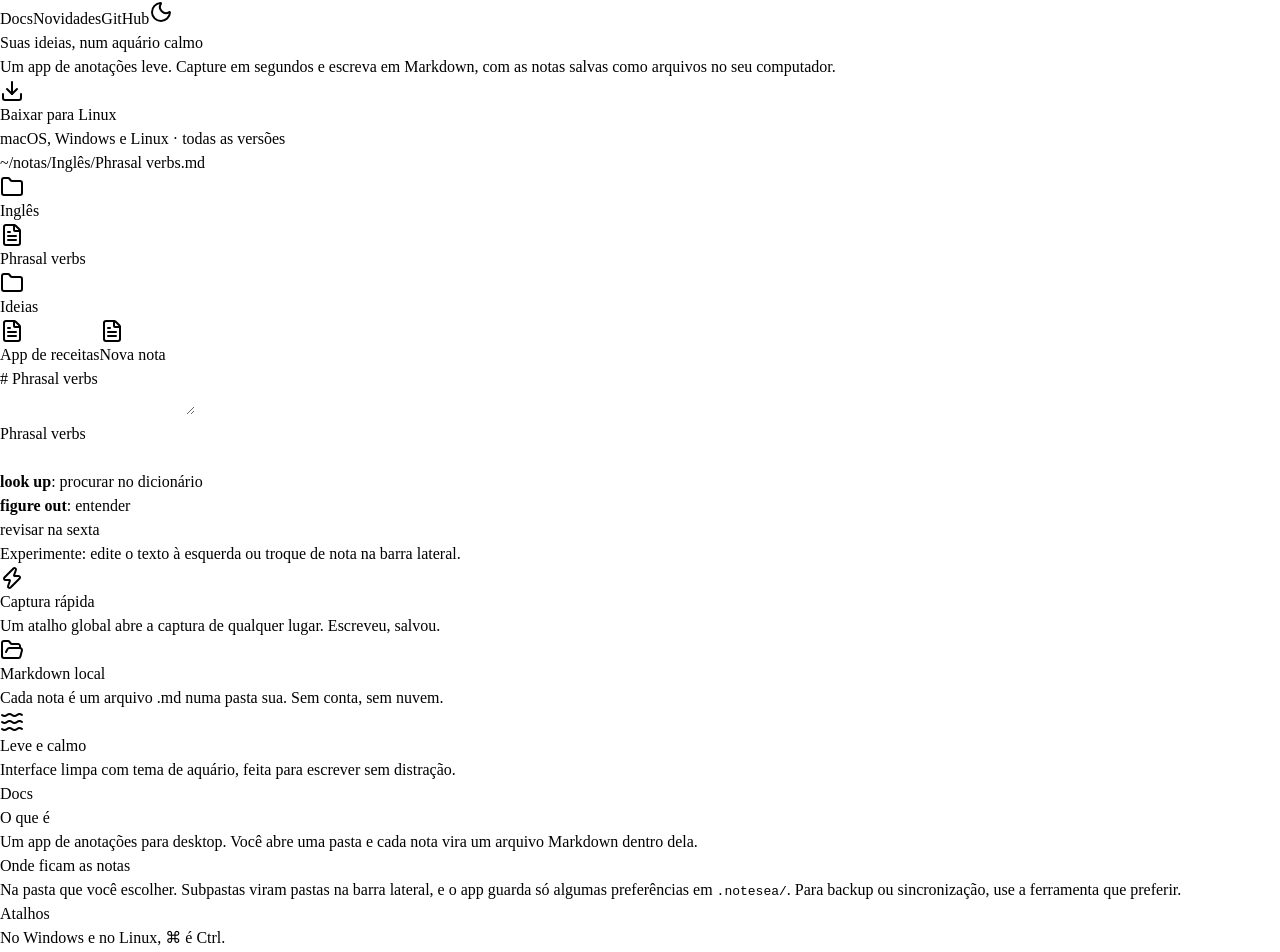
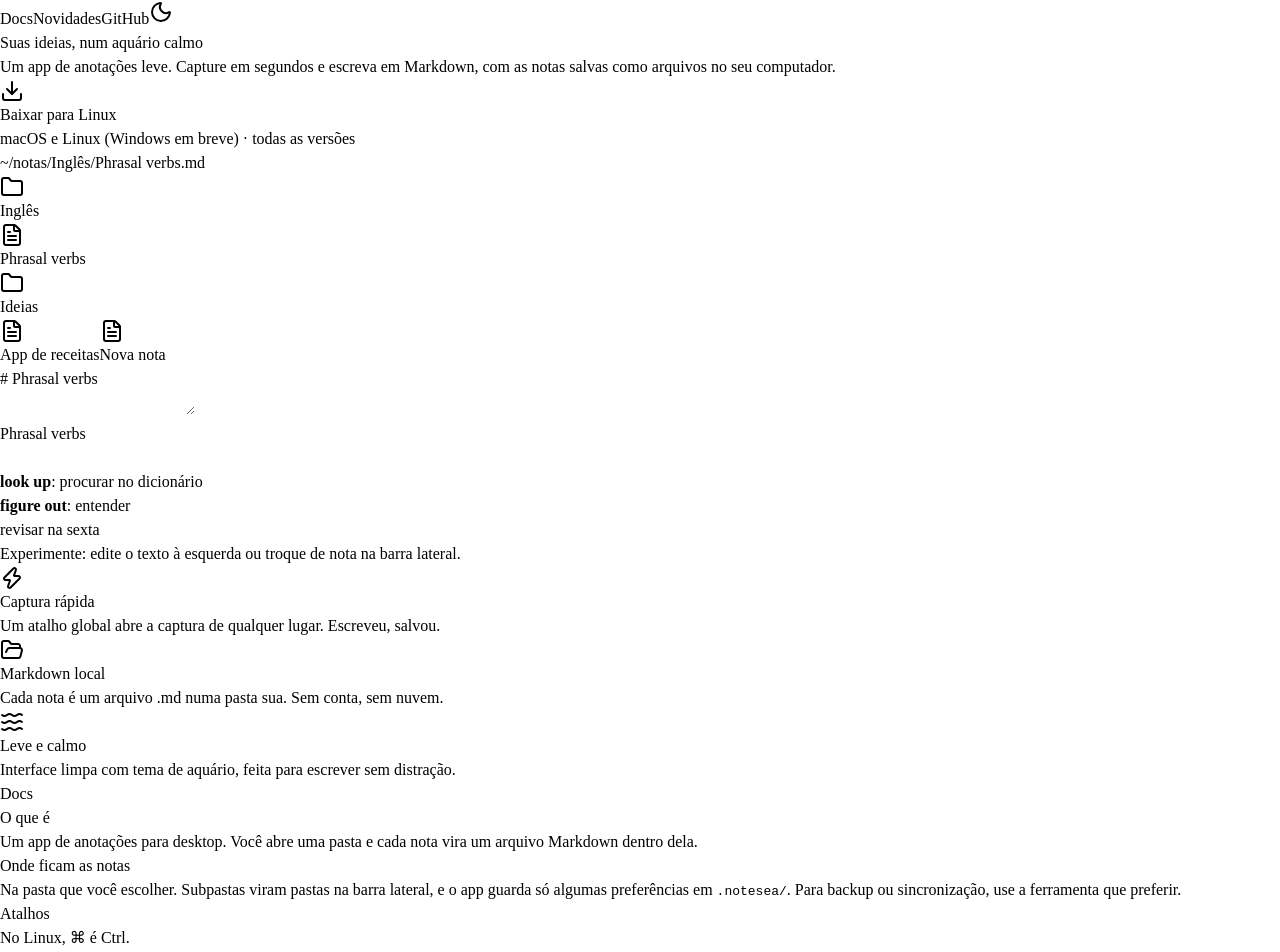
Before and after one commit to vitor-galache/Aquarium, a React (Vite) app in the folder site/: page / in a window 1280 px wide. Shown: the part 1560-2512 px from the top of the page. Built offline with nearby package versions, Linux system fonts and the light colour scheme.

Commit message:
Ajusta a landing para o primeiro release só com macOS e Linux

```diff
--- a/site/src/App.tsx
+++ b/site/src/App.tsx
@@ -11,7 +11,6 @@ const RELEASES = `${REPO}/releases/latest`;
 function sistema() {
   const ua = navigator.userAgent;
   if (/Mac/.test(ua)) return "macOS";
-  if (/Win/.test(ua)) return "Windows";
   if (/Linux/.test(ua)) return "Linux";
   return null;
 }
@@ -119,7 +118,7 @@ export function App() {
           </a>
         </Button>
         <p className="mt-3 text-sm text-muted">
-          macOS, Windows e Linux ·{" "}
+          macOS e Linux (Windows em breve) ·{" "}
           <a href={RELEASES} className="text-brand hover:underline">
             todas as versões
           </a>
@@ -164,9 +163,7 @@ export function App() {
             Para backup ou sincronização, use a ferramenta que preferir.
           </p>
           <h3 className="mb-2 font-semibold">Atalhos</h3>
-          <p className="mb-2 text-sm text-muted">
-            No Windows e no Linux, ⌘ é Ctrl.
-          </p>
+          <p className="mb-2 text-sm text-muted">No Linux, ⌘ é Ctrl.</p>
           <div className="divide-y text-md">
             {ATALHOS.map(([teclas, acao]) => (
               <div
```
Also changed, not shown: 1 other file (tests, documents, lock files or other folders).
